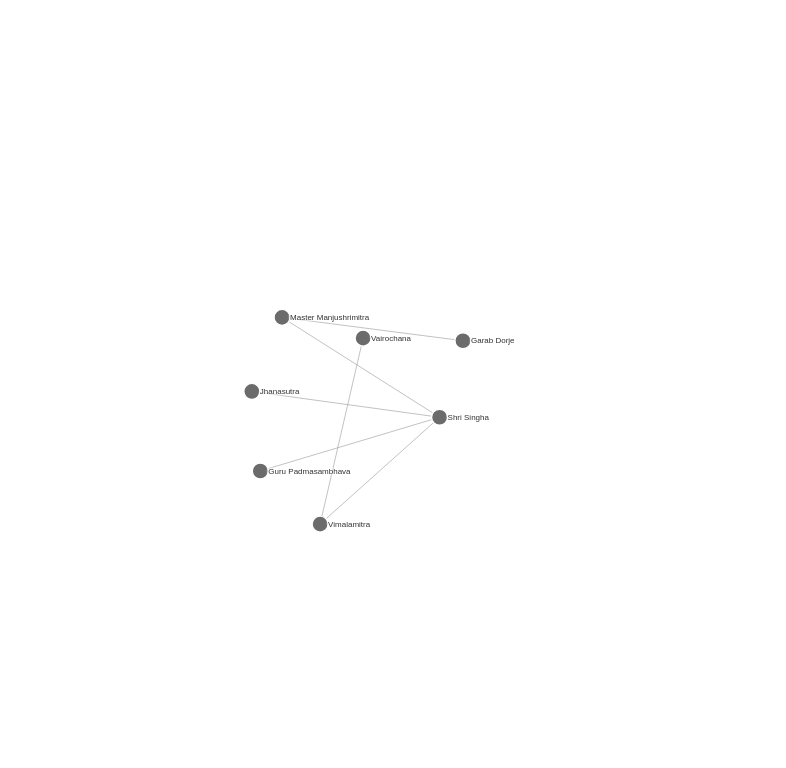
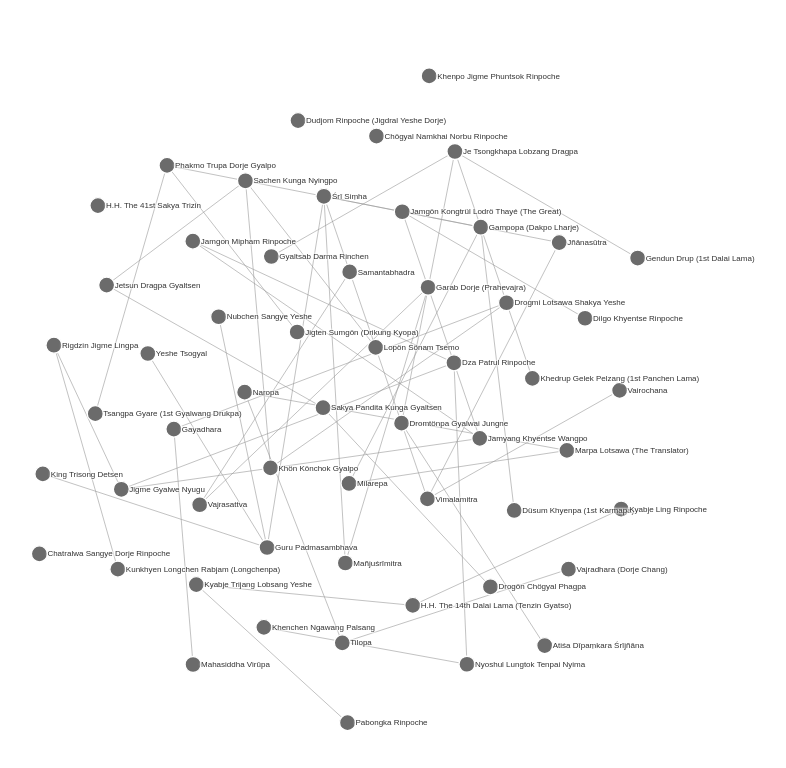
Before and after one commit to kaizencodelab/buddhalens, a plain HTML site: page graph.html in a window 1280 px wide. Shown: the whole page, without its empty margins (300-1086 px from the left). Drawn offline with nearby package versions, Linux system fonts and the light colour scheme.

Commit message:
Get nodes/link info from a JSON file. Add a more comprehensive list of masters

```diff
--- /dev/null
+++ b/data/lineage.json
@@ -0,0 +1,577 @@
+{
+  "nodes": [
+    {
+      "id": "samantabhadra",
+      "name": "Samantabhadra",
+      "dob": "Primordial",
+      "occupation": "Dharmakāya Buddha, Ultimate Source"
+    },
+    {
+      "id": "vajrasattva",
+      "name": "Vajrasattva",
+      "dob": "Sambhogakāya",
+      "occupation": "Buddha of Purity"
+    },
+    {
+      "id": "garab-dorje",
+      "name": "Garab Dorje (Prahevajra)",
+      "dob": "Nirmanakāya",
+      "occupation": "First Human Guru of Dzogchen"
+    },
+    {
+      "id": "manjushrimitra",
+      "name": "Mañjuśrīmitra",
+      "dob": "1st-3rd Century",
+      "occupation": "Pandita, Scholar"
+    },
+    {
+      "id": "shri-simha",
+      "name": "Śrī Siṃha",
+      "dob": "c. 299 BCE",
+      "occupation": "Vidyādhara"
+    },
+    {
+      "id": "jhanasutra",
+      "name": "Jñānasūtra",
+      "dob": "c. 1st Millennium",
+      "occupation": "Vidyādhara"
+    },
+    {
+      "id": "padmasambhava",
+      "name": "Guru Padmasambhava",
+      "dob": "8th Century",
+      "occupation": "Founder of Nyingma School"
+    },
+    {
+      "id": "vimalamitra",
+      "name": "Vimalamitra",
+      "dob": "7th-8th Century",
+      "occupation": "Great Pandita, Translator"
+    },
+    {
+      "id": "vairochana",
+      "name": "Vairochana",
+      "dob": "8th Century",
+      "occupation": "Great Translator"
+    },
+    {
+      "id": "trisong-detsen",
+      "name": "King Trisong Detsen",
+      "dob": "742–797 CE",
+      "occupation": "Dharma King of Tibet"
+    },
+    {
+      "id": "yeshe-tsogyal",
+      "name": "Yeshe Tsogyal",
+      "dob": "8th Century",
+      "occupation": "Dakinī, Consort of Padmasambhava"
+    },
+    {
+      "id": "nubchen-sangye",
+      "name": "Nubchen Sangye Yeshe",
+      "dob": "8th-9th Century",
+      "occupation": "Great Tantric Master"
+    },
+    {
+      "id": "longchen-rabjam",
+      "name": "Kunkhyen Longchen Rabjam (Longchenpa)",
+      "dob": "1308–1363",
+      "occupation": "Greatest Dzogchen Master & Scholar"
+    },
+    {
+      "id": "jigme-lingpa",
+      "name": "Rigdzin Jigme Lingpa",
+      "dob": "1729–1798",
+      "occupation": "Terton (Treasure Revealer of Longchen Nyingthig)"
+    },
+    {
+      "id": "jigme-gyalwe-nyugu",
+      "name": "Jigme Gyalwe Nyugu",
+      "dob": "1765–1843",
+      "occupation": "Primary Lineage Holder of Longchen Nyingthig"
+    },
+    {
+      "id": "patrul-rinpoche",
+      "name": "Dza Patrul Rinpoche",
+      "dob": "1808–1887",
+      "occupation": "Renowned Scholar and Author"
+    },
+    {
+      "id": "jamyang-khyentse-w",
+      "name": "Jamyang Khyentse Wangpo",
+      "dob": "1820–1892",
+      "occupation": "Founder of the Rime (non-sectarian) movement, Nyingma/Sakya master"
+    },
+    {
+      "id": "jamgon-mipham",
+      "name": "Jamgon Mipham Rinpoche",
+      "dob": "1846–1912",
+      "occupation": "Great Nyingma Scholar and Writer"
+    },
+    {
+      "id": "lungtok-tenpai-nyima",
+      "name": "Nyoshul Lungtok Tenpai Nyima",
+      "dob": "1829–1901",
+      "occupation": "Foremost Disciple of Patrul Rinpoche"
+    },
+    {
+      "id": "ngawang-palsang",
+      "name": "Khenchen Ngawang Palsang",
+      "dob": "Unknown",
+      "occupation": "Khenchen (Great Abbot), Lineage Holder"
+    },
+    {
+      "id": "dudjom-rinpoche",
+      "name": "Dudjom Rinpoche (Jigdral Yeshe Dorje)",
+      "dob": "1904–1987",
+      "occupation": "Major Terton of the 20th Century"
+    },
+    {
+      "id": "dilgo-khyentse",
+      "name": "Dilgo Khyentse Rinpoche",
+      "dob": "1910–1991",
+      "occupation": "Scholar, Master of All Four Schools"
+    },
+    {
+      "id": "chatralwa-rinpoche",
+      "name": "Chatralwa Sangye Dorje Rinpoche",
+      "dob": "1913–2015",
+      "occupation": "Key Dzogchen Master"
+    },
+    {
+      "id": "jigme-phuntsok",
+      "name": "Khenpo Jigme Phuntsok Rinpoche",
+      "dob": "1933–2004",
+      "occupation": "Nyingma Master, Khenpo"
+    },
+    {
+      "id": "dalai-lama-14",
+      "name": "H.H. The 14th Dalai Lama (Tenzin Gyatso)",
+      "dob": "1935–Present",
+      "occupation": "Head of the Gelug School, holds all four major Tibetan Lineages"
+    },
+    {
+      "id": "namkhai-norbu",
+      "name": "Chögyal Namkhai Norbu Rinpoche",
+      "dob": "1938–2018",
+      "occupation": "Key Modern Dzogchen Master (Dzogchen Community)"
+    },
+    {
+      "id": "vajradhara",
+      "name": "Vajradhara (Dorje Chang)",
+      "dob": "Primordial",
+      "occupation": "Dharmakāya Buddha, Source of Kagyu"
+    },
+    {
+      "id": "tilopa",
+      "name": "Tilopa",
+      "dob": "988–1069",
+      "occupation": "Mahasiddha, Kagyu Founder (Human)"
+    },
+    {
+      "id": "naropa",
+      "name": "Naropa",
+      "dob": "1016–1100",
+      "occupation": "Mahasiddha, Nalanda Scholar, codified Six Yogas"
+    },
+    {
+      "id": "marpa",
+      "name": "Marpa Lotsawa (The Translator)",
+      "dob": "1012–1097",
+      "occupation": "Great Translator, Brought Kagyu to Tibet"
+    },
+    {
+      "id": "milarepa",
+      "name": "Milarepa",
+      "dob": "1040–1123",
+      "occupation": "Great Yogi, Disciple of Marpa"
+    },
+    {
+      "id": "gampopa",
+      "name": "Gampopa (Dakpo Lharje)",
+      "dob": "1079–1153",
+      "occupation": "Father of the Four Major Kagyu Schools"
+    },
+    {
+      "id": "dusum-khyenpa",
+      "name": "Düsum Khyenpa (1st Karmapa)",
+      "dob": "1110–1193",
+      "occupation": "Founder of Karma Kagyu Lineage"
+    },
+    {
+      "id": "phakmo-trupa",
+      "name": "Phakmo Trupa Dorje Gyalpo",
+      "dob": "1110–1170",
+      "occupation": "Founder of Phagdru Kagyu"
+    },
+    {
+      "id": "jigten-sumgon",
+      "name": "Jigten Sumgön (Drikung Kyopa)",
+      "dob": "1143–1217",
+      "occupation": "Founder of Drikung Kagyu"
+    },
+    {
+      "id": "drugpa-gyare",
+      "name": "Tsangpa Gyare (1st Gyalwang Drukpa)",
+      "dob": "1161–1211",
+      "occupation": "Founder of Drukpa Kagyu"
+    },
+    {
+      "id": "jamgon-kongtrul-1",
+      "name": "Jamgön Kongtrül Lodrö Thayé (The Great)",
+      "dob": "1813–1899",
+      "occupation": "Major Rime Master (Kagyu/Nyingma), Scholar"
+    },
+    {
+      "id": "virupa",
+      "name": "Mahasiddha Virūpa",
+      "dob": "9th Century",
+      "occupation": "Indian Mahasiddha, Source of Lamdré"
+    },
+    {
+      "id": "gayadhara",
+      "name": "Gayadhara",
+      "dob": "994–1043",
+      "occupation": "Indian Pandit"
+    },
+    {
+      "id": "drokmi-lotsawa",
+      "name": "Drogmi Lotsawa Shakya Yeshe",
+      "dob": "992–1072",
+      "occupation": "Tibetan Translator"
+    },
+    {
+      "id": "khon-konchog-g",
+      "name": "Khön Könchok Gyalpo",
+      "dob": "1034–1102",
+      "occupation": "Founder of Sakya Monastery/School"
+    },
+    {
+      "id": "sachen-kunga",
+      "name": "Sachen Kunga Nyingpo",
+      "dob": "1092–1158",
+      "occupation": "1st of the Five Sakya Founders"
+    },
+    {
+      "id": "sonam-tsemo",
+      "name": "Lopön Sönam Tsemo",
+      "dob": "1142–1182",
+      "occupation": "2nd of the Five Sakya Founders"
+    },
+    {
+      "id": "dragpa-gyaltsen",
+      "name": "Jetsun Dragpa Gyaltsen",
+      "dob": "1147–1216",
+      "occupation": "3rd of the Five Sakya Founders"
+    },
+    {
+      "id": "sakya-pandita",
+      "name": "Sakya Pandita Kunga Gyaltsen",
+      "dob": "1182–1251",
+      "occupation": "4th of the Five Sakya Founders, Great Scholar"
+    },
+    {
+      "id": "chogyal-phagpa",
+      "name": "Drogön Chögyal Phagpa",
+      "dob": "1235–1280",
+      "occupation": "5th of the Five Sakya Founders, Imperial Preceptor"
+    },
+    {
+      "id": "sakya-trizin-41",
+      "name": "H.H. The 41st Sakya Trizin",
+      "dob": "1945–Present",
+      "occupation": "Former Head of Sakya School"
+    },
+    {
+      "id": "atisha",
+      "name": "Atiśa Dīpaṃkara Śrījñāna",
+      "dob": "982–1054",
+      "occupation": "Indian Master, Founder of Kadampa School"
+    },
+    {
+      "id": "dromtonpa",
+      "name": "Dromtönpa Gyalwai Jungne",
+      "dob": "1004–1064",
+      "occupation": "Principal Student of Atisha, Founder of Reting Monastery"
+    },
+    {
+      "id": "tsongkhapa",
+      "name": "Je Tsongkhapa Lobzang Dragpa",
+      "dob": "1357–1419",
+      "occupation": "Founder of Gelug School"
+    },
+    {
+      "id": "khedrup-je",
+      "name": "Khedrup Gelek Pelzang (1st Panchen Lama)",
+      "dob": "1385–1438",
+      "occupation": "Disciple of Tsongkhapa, First Panchen Lama"
+    },
+    {
+      "id": "gyaltsap-je",
+      "name": "Gyaltsab Darma Rinchen",
+      "dob": "1364–1432",
+      "occupation": "Disciple of Tsongkhapa, First Ganden Tripa"
+    },
+    {
+      "id": "gendun-drup",
+      "name": "Gendun Drup (1st Dalai Lama)",
+      "dob": "1391–1474",
+      "occupation": "Disciple of Tsongkhapa, 1st Dalai Lama"
+    },
+    {
+      "id": "pabongka",
+      "name": "Pabongka Rinpoche",
+      "dob": "1878–1941",
+      "occupation": "Major Gelug Master, Great Exponent of Lamrim"
+    },
+    {
+      "id": "trijang-rinpoche",
+      "name": "Kyabje Trijang Lobsang Yeshe",
+      "dob": "1901–1981",
+      "occupation": "Junior Tutor to the 14th Dalai Lama"
+    },
+    {
+      "id": "ling-rinpoche",
+      "name": "Kyabje Ling Rinpoche",
+      "dob": "1903–1983",
+      "occupation": "Senior Tutor to the 14th Dalai Lama"
+    }
+  ],
+  "links": [
+    {
+      "source": "samantabhadra",
+      "target": "vajrasattva",
+      "transmission": "Mind Direct Transmission"
+    },
+    {
+      "source": "vajrasattva",
+      "target": "garab-dorje",
+      "transmission": "Symbolic Transmission"
+    },
+    {
+      "source": "garab-dorje",
+      "target": "manjushrimitra",
+      "transmission": "Sign Transmission"
+    },
+    {
+      "source": "manjushrimitra",
+      "target": "shri-simha",
+      "transmission": "Sign Transmission"
+    },
+    {
+      "source": "shri-simha",
+      "target": "jhanasutra",
+      "transmission": "Sign Transmission"
+    },
+    {
+      "source": "shri-simha",
+      "target": "padmasambhava",
+      "transmission": "Sign Transmission"
+    },
+    {
+      "source": "shri-simha",
+      "target": "vimalamitra",
+      "transmission": "Sign Transmission"
+    },
+    {
+      "source": "jhanasutra",
+      "target": "vimalamitra",
+      "transmission": "Sign Transmission"
+    },
+    {
+      "source": "vimalamitra",
+      "target": "vairochana",
+      "transmission": "Oral Transmission"
+    },
+    {
+      "source": "padmasambhava",
+      "target": "trisong-detsen",
+      "transmission": "Oral Transmission (Kama/Terma)"
+    },
+    {
+      "source": "padmasambhava",
+      "target": "yeshe-tsogyal",
+      "transmission": "Oral Transmission (Kama/Terma)"
+    },
+    {
+      "source": "padmasambhava",
+      "target": "nubchen-sangye",
+      "transmission": "Oral Transmission (Kama)"
+    },
+    {
+      "source": "jigme-lingpa",
+      "target": "jigme-gyalwe-nyugu",
+      "transmission": "Longchen Nyingthig Lineage"
+    },
+    {
+      "source": "jigme-gyalwe-nyugu",
+      "target": "patrul-rinpoche",
+      "transmission": "Longchen Nyingthig Lineage"
+    },
+    {
+      "source": "jigme-gyalwe-nyugu",
+      "target": "jamyang-khyentse-w",
+      "transmission": "Longchen Nyingthig Lineage"
+    },
+    {
+      "source": "patrul-rinpoche",
+      "target": "lungtok-tenpai-nyima",
+      "transmission": "Longchen Nyingthig Lineage"
+    },
+    {
+      "source": "patrul-rinpoche",
+      "target": "jamgon-mipham",
+      "transmission": "Longchen Nyingthig Lineage"
+    },
+    {
+      "source": "jamyang-khyentse-w",
+      "target": "jamgon-mipham",
+      "transmission": "Rime Movement"
+    },
+    {
+      "source": "lungtok-tenpai-nyima",
+      "target": "ngawang-palsang",
+      "transmission": "Longchen Nyingthig Lineage"
+    },
+    {
+      "source": "longchen-rabjam",
+      "target": "jigme-lingpa",
+      "transmission": "Spiritual/Visionary Transmission"
+    },
+    {
+      "source": "vajradhara",
+      "target": "tilopa",
+      "transmission": "Direct Mind Transmission"
+    },
+    {
+      "source": "tilopa",
+      "target": "naropa",
+      "transmission": "Oral Transmission"
+    },
+    {
+      "source": "naropa",
+      "target": "marpa",
+      "transmission": "Oral Transmission"
+    },
+    {
+      "source": "marpa",
+      "target": "milarepa",
+      "transmission": "Oral Transmission"
+    },
+    {
+      "source": "milarepa",
+      "target": "gampopa",
+      "transmission": "Oral Transmission"
+    },
+    {
+      "source": "gampopa",
+      "target": "dusum-khyenpa",
+      "transmission": "Four Major Kagyu Schools"
+    },
+    {
+      "source": "gampopa",
+      "target": "phakmo-trupa",
+      "transmission": "Four Major Kagyu Schools"
+    },
+    {
+      "source": "phakmo-trupa",
+      "target": "jigten-sumgon",
+      "transmission": "Eight Minor Kagyu Schools (Drikung)"
+    },
+    {
+      "source": "phakmo-trupa",
+      "target": "drugpa-gyare",
+      "transmission": "Eight Minor Kagyu Schools (Drukpa)"
+    },
+    {
+      "source": "jamyang-khyentse-w",
+      "target": "jamgon-kongtrul-1",
+      "transmission": "Rime Transmission (Nyingma/Kagyu)"
+    },
+    {
+      "source": "jamgon-kongtrul-1",
+      "target": "dilgo-khyentse",
+      "transmission": "Rime Transmission (Kagyu/Nyingma)"
+    },
+    {
+      "source": "virupa",
+      "target": "gayadhara",
+      "transmission": "Lamdré Lineage"
+    },
+    {
+      "source": "gayadhara",
+      "target": "drokmi-lotsawa",
+      "transmission": "Lamdré Lineage"
+    },
+    {
+      "source": "drokmi-lotsawa",
+      "target": "khon-konchog-g",
+      "transmission": "Lamdré Lineage"
+    },
+    {
+      "source": "khon-konchog-g",
+      "target": "sachen-kunga",
+      "transmission": "Hereditary/Oral (Five Founders)"
+    },
+    {
+      "source": "sachen-kunga",
+      "target": "sonam-tsemo",
+      "transmission": "Hereditary/Oral (Five Founders)"
+    },
+    {
+      "source": "sachen-kunga",
+      "target": "dragpa-gyaltsen",
+      "transmission": "Hereditary/Oral (Five Founders)"
+    },
+    {
+      "source": "dragpa-gyaltsen",
+      "target": "sakya-pandita",
+      "transmission": "Oral Transmission (Five Founders)"
+    },
+    {
+      "source": "sakya-pandita",
+      "target": "chogyal-phagpa",
+      "transmission": "Oral Transmission (Five Founders)"
+    },
+    {
+      "source": "atisha",
+      "target": "dromtonpa",
+      "transmission": "Kadam Lineage"
+    },
+    {
+      "source": "dromtonpa",
+      "target": "tsongkhapa",
+      "transmission": "Lamrim foundation (Kadam to Gelug)"
+    },
+    {
+      "source": "tsongkhapa",
+      "target": "khedrup-je",
+      "transmission": "Gelug Lineage (Principal Disciples)"
+    },
+    {
+      "source": "tsongkhapa",
+      "target": "gyaltsap-je",
+      "transmission": "Gelug Lineage (Principal Disciples)"
+    },
+    {
+      "source": "tsongkhapa",
+      "target": "gendun-drup",
+      "transmission": "Gelug Lineage (Principal Disciples)"
+    },
+    {
+      "source": "pabongka",
+      "target": "trijang-rinpoche",
+      "transmission": "Gelug Lineage (Lamrim/Tantra)"
+    },
+    {
+      "source": "trijang-rinpoche",
+      "target": "dalai-lama-14",
+      "transmission": "Junior Tutor"
+    },
+    {
+      "source": "ling-rinpoche",
+      "target": "dalai-lama-14",
+      "transmission": "Senior Tutor"
+    }
+  ]
+}
--- a/graph.html
+++ b/graph.html
@@ -106,80 +106,25 @@
     <script>
         // Lineage data (Dzogchen transmission)
         // Initial x/y added so nodes start more spread out on load
-        const nodes = [
-            {
-                id: "garab-dorje",
-                name: "Garab Dorje",
-                dob: "",
-                occupation: "",
-                location: "",
-                x: 960,
-                y: 440
-            },
-            {
-                id: "manjushrimitra",
-                name: "Master Manjushrimitra",
-                dob: "",
-                occupation: "Pandita",
-                location: "",
-                x: 960,
-                y: 540
-            },
-            {
-                id: "shri-singha",
-                name: "Shri Singha",
-                dob: "",
-                occupation: "",
-                location: "",
-                x: 960,
-                y: 640
-            },
-            {
-                id: "jhanasutra",
-                name: "Jhanasutra",
-                dob: "",
-                occupation: "",
-                location: "",
-                x: 860,
-                y: 740
-            },
-            {
-                id: "padmasambhava",
-                name: "Guru Padmasambhava",
-                dob: "",
-                occupation: "",
-                location: "",
-                x: 960,
-                y: 740
-            },
-            {
-                id: "vimalamitra",
-                name: "Vimalamitra",
-                dob: "",
-                occupation: "Principal teacher",
-                location: "",
-                x: 1060,
-                y: 740
-            },
-            {
-                id: "vairochana",
-                name: "Vairochana",
-                dob: "",
-                occupation: "",
-                location: "",
-                x: 1060,
-                y: 840
-            }
-        ];
+            // Load nodes and links from external JSON (data/lineage.json)
+            let nodes = [];
+            let links = [];
 
-        const links = [
-            { source: "garab-dorje", target: "manjushrimitra" },
-            { source: "manjushrimitra", target: "shri-singha" },
-            { source: "shri-singha", target: "jhanasutra" },
-            { source: "shri-singha", target: "padmasambhava" },
-            { source: "shri-singha", target: "vimalamitra" },
-            { source: "vimalamitra", target: "vairochana" }
-        ];
+            (async function loadData() {
+                try {
+                    const resp = await fetch('data/lineage.json');
+                    if (!resp.ok) throw new Error('Failed to load data/lineage.json: ' + resp.status);
+                    const data = await resp.json();
+                    nodes = data.nodes || [];
+                    links = data.links || [];
+                } catch (err) {
+                    console.error(err);
+                    // fallback to empty arrays
+                    nodes = [];
+                    links = [];
+                }
+
+                // after loading data, continue with the rest of the setup
 
         // Get the SVG container and create a group for zoom
         const svg = d3.select("svg");
@@ -325,6 +270,7 @@
                 .attr("x", d => d.x)
                 .attr("y", d => d.y);
         });
+        })();
     </script>
 </body>
 </html>
```
